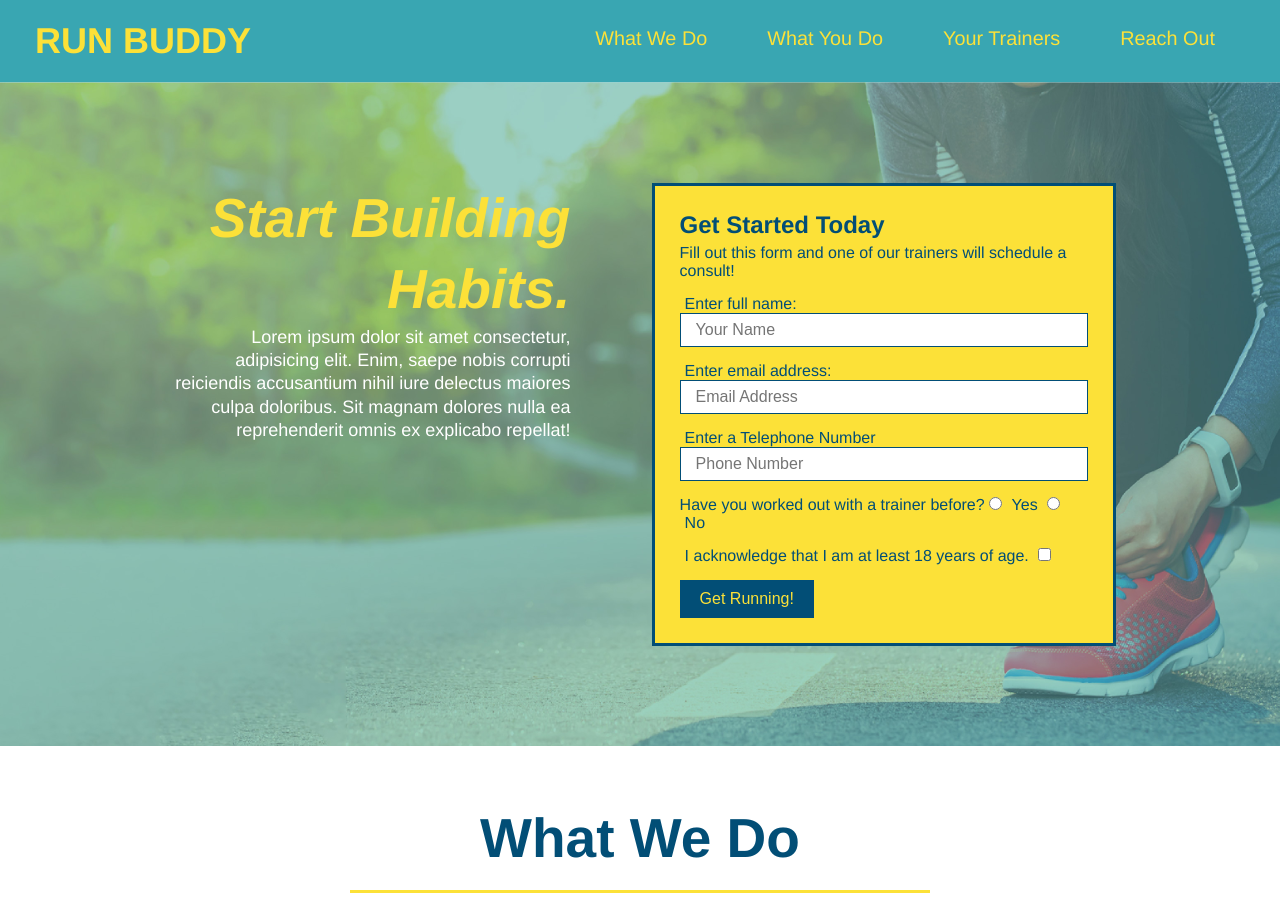
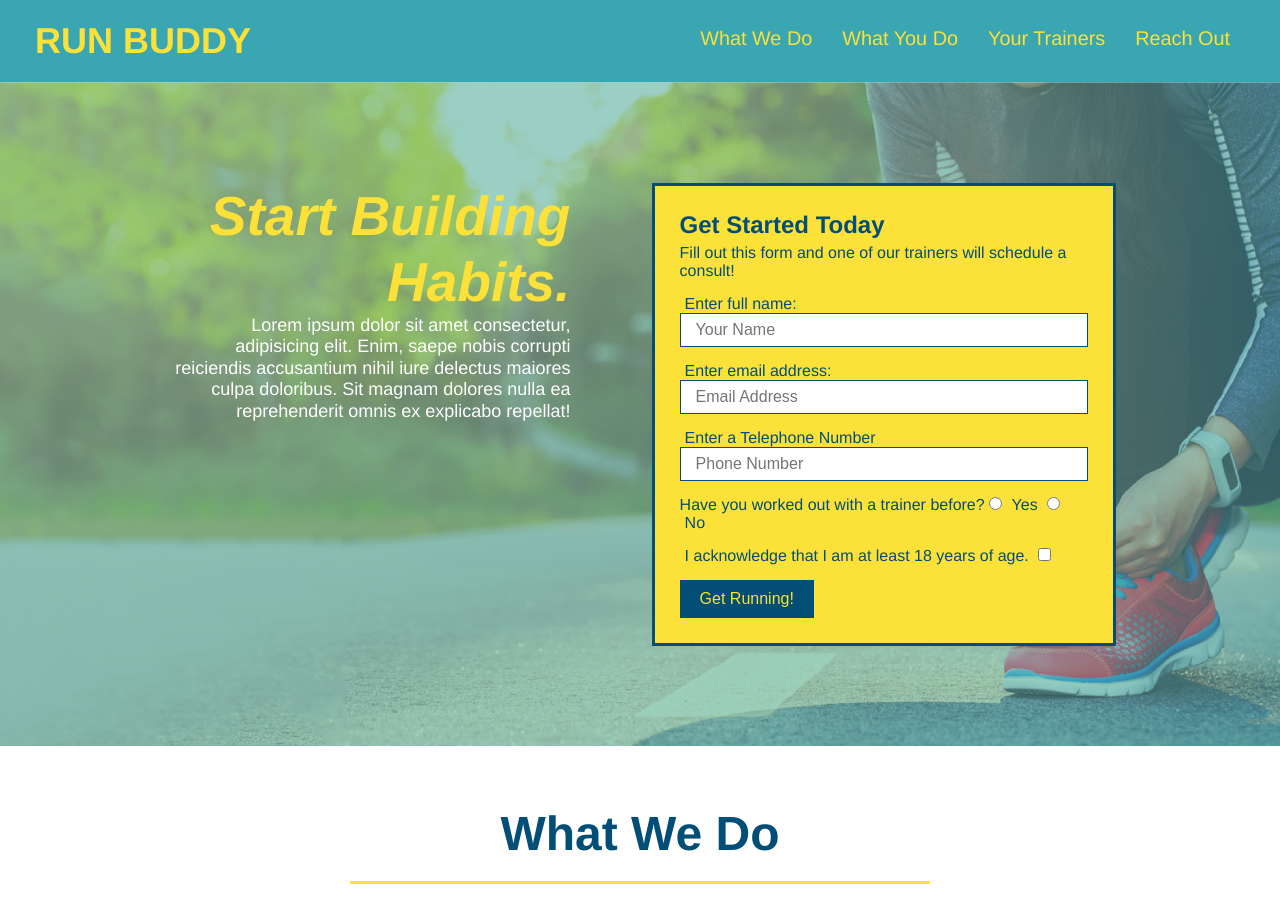
Before and after one commit to BradleyEDay/run-buddy, a plain HTML site: page index.html in a window 1280 px wide. Shown: the top 916 px of the page. Drawn offline with Linux system fonts and the light colour scheme.

```diff
--- a/assets/css/style.css
+++ b/assets/css/style.css
@@ -44,7 +44,7 @@
 }
 
 header nav ul li a {
-    margin: 0 30px;
+    padding: 10px 15px;
     font-weight: lighter;
     font-size: 1.55vw;
 }
@@ -85,6 +85,7 @@
     display: flex;
     justify-content: center;
     flex-wrap: wrap;
+    align-items: flex-start;
 }
 
 .hero-cta {
@@ -93,7 +94,7 @@
     margin: 3.5%;
     color: #ffffff;
     font-size: 18px;
-    line-height: 1.3;
+    line-height: 1.2;
 }
 
 .hero-cta h2 {
@@ -212,7 +213,7 @@
 }
 
 .section-title {
-    font-size: 55px;
+    font-size: 48px;
     color: #024e76;
     padding-bottom: 20px;
     text-align: center;
@@ -345,3 +346,16 @@
 .flex-row {
     display: flex;
 }
+
+/* Media Query For smaller desktop screens and mobile dvices */
+@media screen and (max-width: 980px) {
+
+}
+
+@media screen and (max-width: 768px) {
+
+}
+
+@media screen and (max-width: 575px) {
+
+}
--- a/index.html
+++ b/index.html
@@ -2,6 +2,7 @@
 <html lang="en">
     <head>
         <meta charset="UTF-8" />
+        <meta name="viewport" content="width-device-width, initial-scale=10" />
         <title>Run Buddy</title>
         <link rel="stylesheet" href="./assets/css/style.css" />
     </head>
```
Also changed, not shown: privacy-policy.html (+1 -0 lines).
